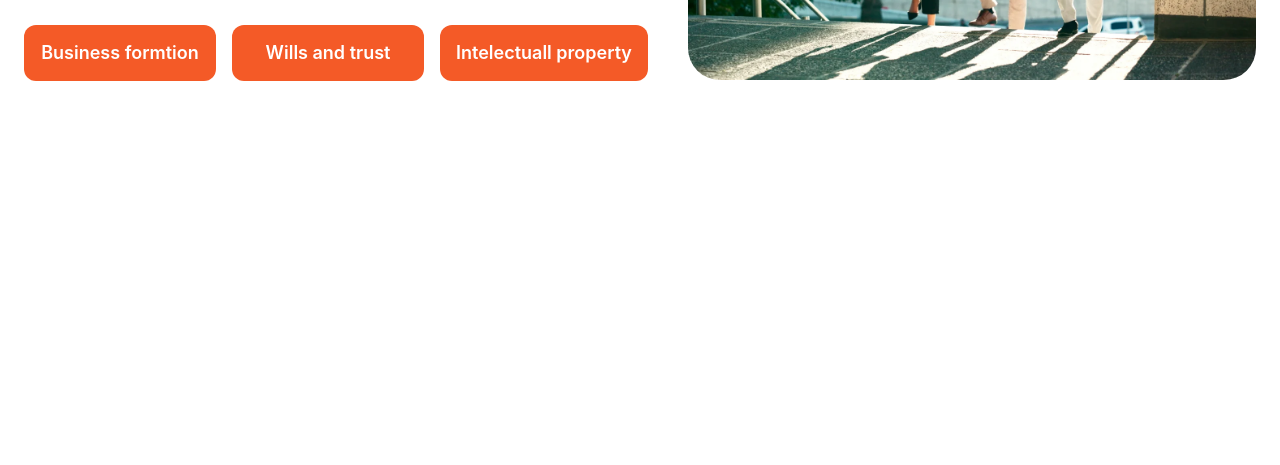
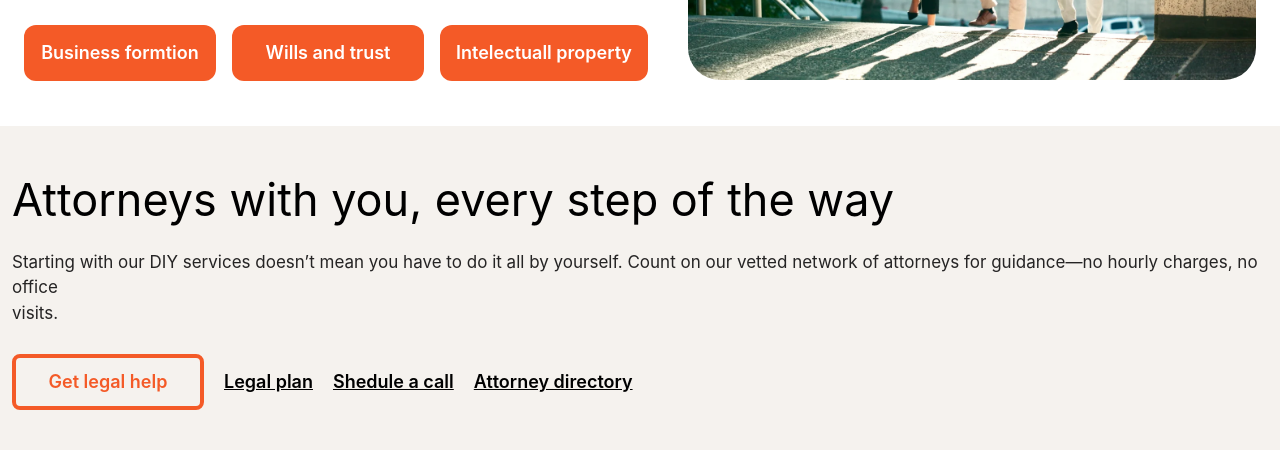
Before and after one commit to wahajkz/legalzoom-clone, a website: page src/index.html in a window 1280 px wide. Shown: the part 335-800 px from the top of the page. Drawn offline with Linux system fonts and the light colour scheme.

Commit message:
i have created second hero section

```diff
--- a/src/index.html
+++ b/src/index.html
@@ -65,8 +65,29 @@
                         property</button>
                 </div>
             </div>
-            <div class="w-90 h-[305px] lg:w-[580px]">
+            <div class="w-90 h-[190px] lg:h-[305px] lg:w-[580px]">
                 <img src="assets_1.webp" class="bg-cover rounded-2xl lg:rounded-4xl" alt="">
+            </div>
+        </div>
+    </div>
+
+    <div class="h-fit w-full bg-[#f5f2ee] py-3 md:py-10 mt-5 px-3">
+        <div class="flex flex-col items-center justify-center">
+            <div class="flex flex-col gap-4">
+                <h1 class="text-[30px] md:text-[32px] lg:text-[45px]">Attorneys with you, every <br class="md:hidden">
+                    step of the way</h1>
+                <p class="text-[#252424] text-[17px] md:mt-2 lg:mt-0">Starting with our DIY services doesn’t mean <br
+                        class="md:hidden"> you have to do it all by yourself. Count on our <br class="lg:hidden"> vetted
+                    network of attorneys for guidance—no <br class="md:hidden"> hourly charges, no office <br
+                        class="hidden lg:inline"> visits.</p>
+                <div class="flex items-center gap-5 mt-3">
+                    <button
+                        class="h-14 w-88 md:w-48 border-4 border-[#f45a27] rounded-lg text-[#f45a27] font-semibold text-lg hover:text-white hover:bg-[#f45a27]">Get
+                        legal help</button>
+                    <p class="text-lg font-semibold text-black underline hidden md:inline">Legal plan</p>
+                    <p class="text-lg font-semibold text-black underline hidden md:inline">Shedule a call</p>
+                    <p class="text-lg font-semibold text-black underline hidden md:inline">Attorney directory</p>
+                </div>
             </div>
         </div>
     </div>
```
Also changed, not shown: src/output.css.
